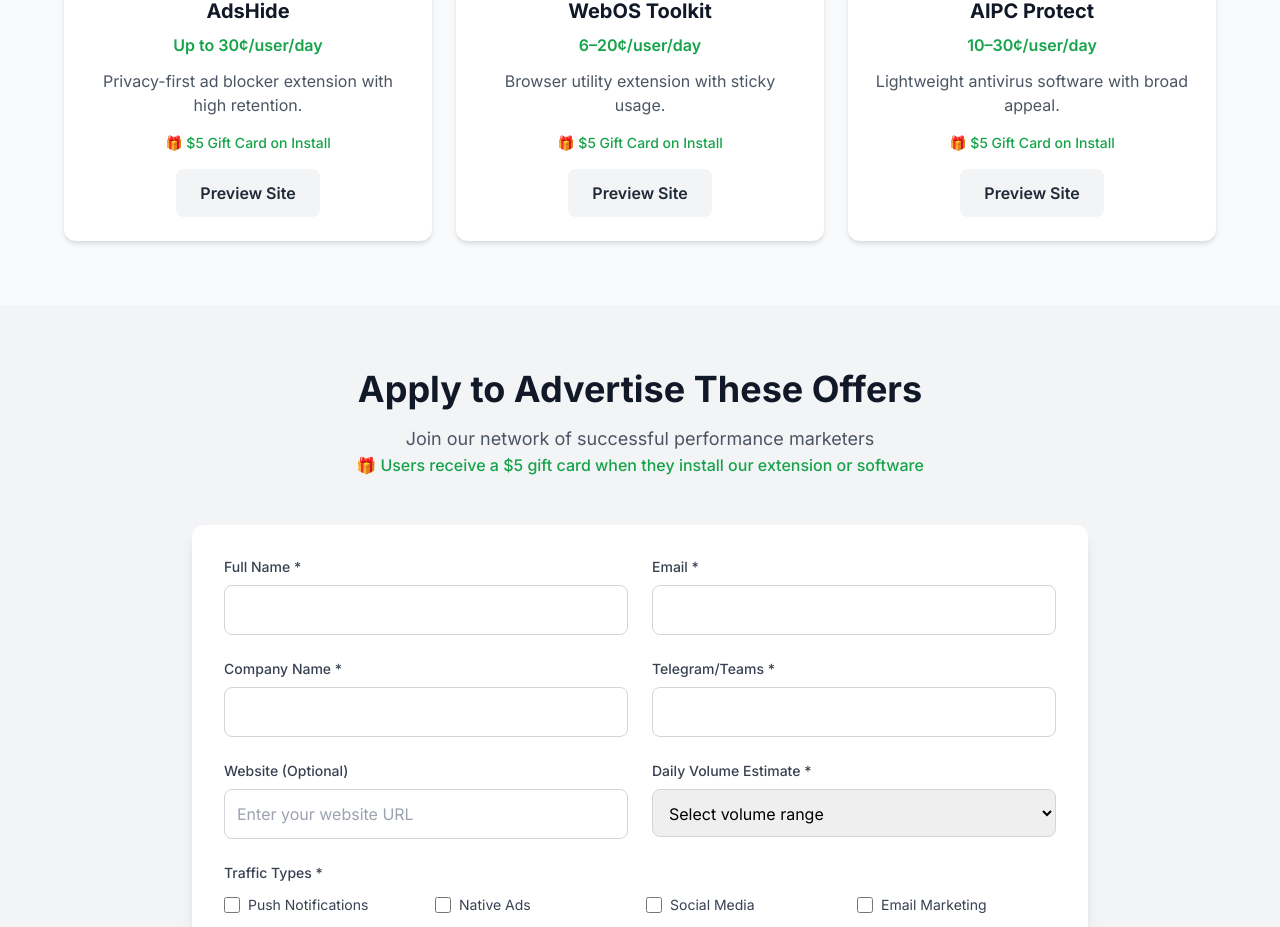
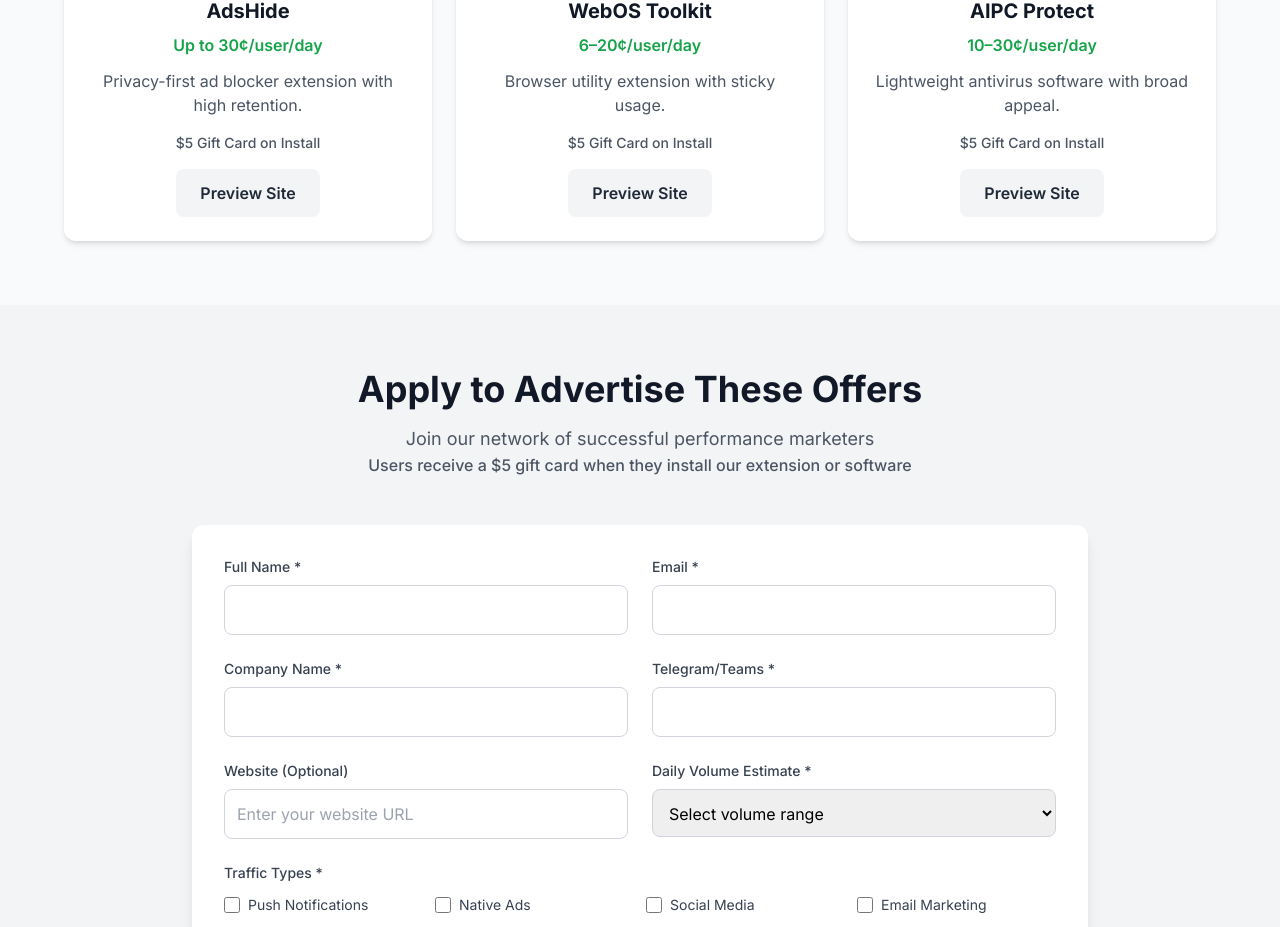
Before and after one commit to mummysboy/trisase2025, a React (Create React App) app: page / in a window 1280 px wide. Shown: the part 1656-2583 px from the top of the page. Built offline with nearby package versions, Linux system fonts and the light colour scheme.

Commit message:
Remove gift emoji and change to gray color for subtlety

```diff
--- a/src/components/AffiliateForm.tsx
+++ b/src/components/AffiliateForm.tsx
@@ -175,8 +175,8 @@ Submitted on: ${new Date().toLocaleString()}
           </p>
 
           <div className="text-center mb-8">
-            <span className="text-green-600 dark:text-green-400 font-medium">
-              🎁 Users receive a $5 gift card when they install our extension or software
+            <span className="text-gray-600 dark:text-gray-400 font-medium">
+              Users receive a $5 gift card when they install our extension or software
             </span>
           </div>
         </motion.div>
--- a/src/components/ProductShowcase.tsx
+++ b/src/components/ProductShowcase.tsx
@@ -78,8 +78,8 @@ const ProductShowcase: React.FC = () => {
                 </p>
 
                 <div className="flex items-center justify-center mb-4">
-                  <span className="text-green-600 dark:text-green-400 text-sm font-medium">
-                    🎁 $5 Gift Card on Install
+                  <span className="text-gray-600 dark:text-gray-400 text-sm font-medium">
+                    $5 Gift Card on Install
                   </span>
                 </div>
 
```
